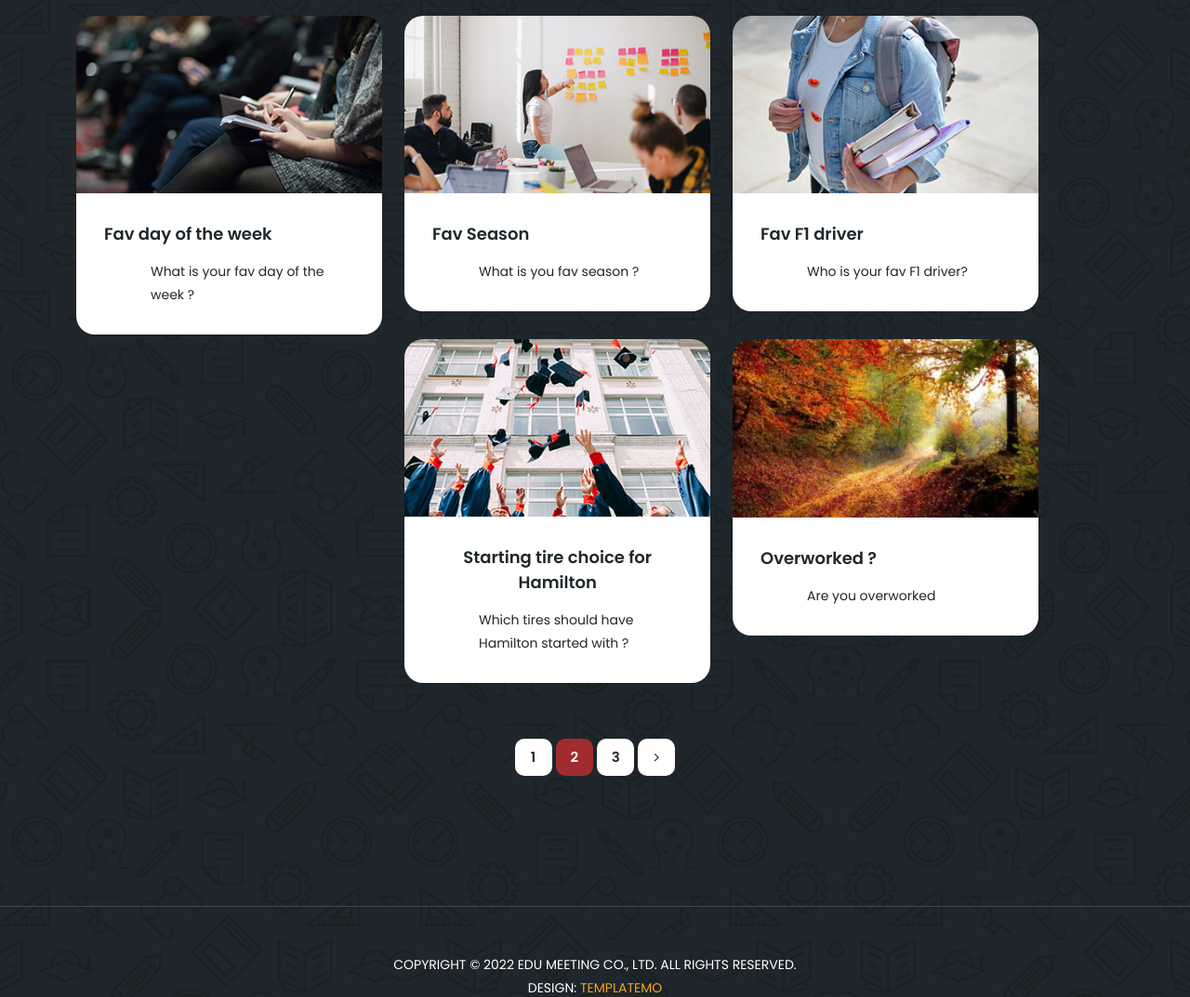
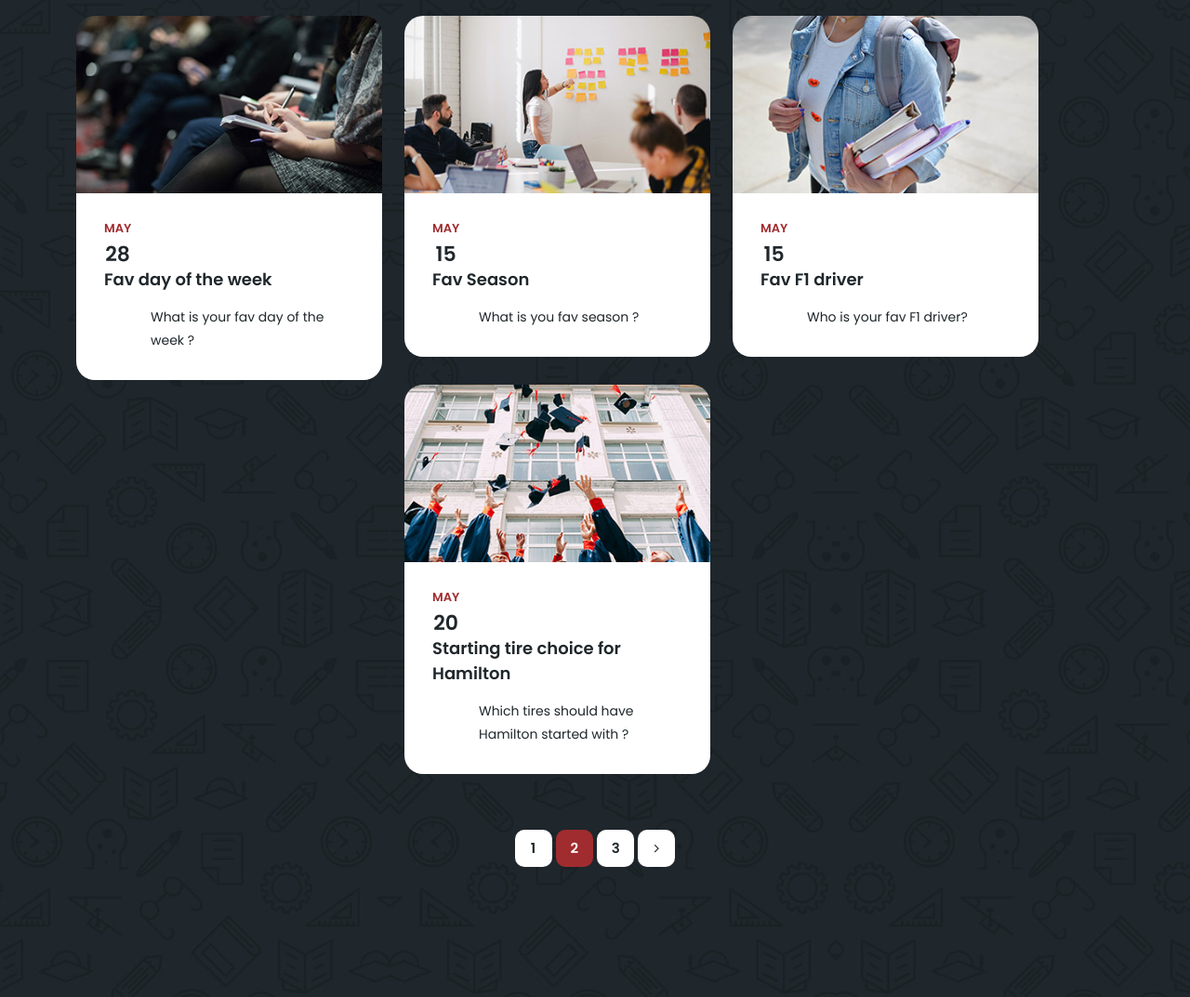
Before and after one commit to raghavendrashekhawat2/Open-Polls, a Flask app: page / in a window 1280 px wide. Shown: the part 666-1739 px from the top of the page at 93% size. Run offline with Flask 2, Linux system fonts and the light colour scheme; data comes from the database, SQL or seed files in the repository; both versions use the stored data as it was after the commit; some libraries are stand-ins or nearby versions.

Commit message:
Dates added on welcome page

```diff
--- a/Templates/welcome.html
+++ b/Templates/welcome.html
@@ -37,6 +37,9 @@ https://templatemo.com/tm-569-edu-meeting
     font-weight: 600;
     display: inline-block;
     margin-bottom: 15px;
+    text-align: left;
+    app:layout_constraintWidth_default="wrap";
+    width:250px;
     }
   </style>
   </head>
@@ -97,13 +100,18 @@ https://templatemo.com/tm-569-edu-meeting
               <div class="row grid">
                 {% for i in range(n) %}
                 <div class="col-lg-4 templatemo-item-col all soon">
+
                   <div class="meeting-item">
+
                     <div class="thumb">
                       <img src="static/l2/assets/images/meeting-0{{(i % 9) + 1}}.jpg" alt="" >
                     </div>
-                    <div class="down-content">
-                      <button value='{{ arr[i][2] }}' name="part" type="submit" class="button">{{arr[i][0]}}</button>
-                      <p>{{arr[i][1]}}</p>
+                    <div class="down-content" style="word-wrap: break-word;">
+                      <div class="date">
+                          <h6>{{["JAN","FEB","MAR","APR","MAY","JUN","JUL","AUG","SEPT","OCT","NOV","DEC"][arr[i][3]]}} <span>{{arr[i][4]}}</span></h6>
+                      </div>
+                      <button value='{{ arr[i][2] }}' name="part" type="submit" class="button" style="word-wrap:break word">{{arr[i][0]}}</button>
+                      <p >{{arr[i][1]}}</p>
                     </div>
                   </div>
                 </div>
--- a/app.py
+++ b/app.py
@@ -44,13 +44,21 @@ def login_required(f):
 def index():
     conn = sqlite3.connect('Voting_database.db')
     c = conn.cursor()
-    c.execute("SELECT pollid FROM poll_filters WHERE public == 1 ")
+    c.execute("SELECT pollid,end,start FROM poll_filters WHERE public == 1 ")
     rows = []
     public_pollids = c.fetchall()
     for row in public_pollids:
-        c.execute("SELECT pollname, quest, pollid FROM poll_data WHERE pollid == :p", {"p": row[0]})
-        this_data = c.fetchone()
-        rows.append(this_data)
+
+        if not(is_in_future(row[2] or is_in_past(row[1]))):
+            c.execute("SELECT pollname, quest, pollid FROM poll_data WHERE pollid == :p", {"p": row[0]})
+            raw_data = (c.fetchone())
+            this_data = list(raw_data)
+            month = int(row[1][5] + row[1][6]) - 1
+            day = int(row[1][8] + row[1][9])
+            this_data.append(month)
+            this_data.append(day)
+            print(this_data)
+            rows.append(this_data)
     return render_template("welcome.html", arr=rows, n=len(rows))
 
 
```
Also changed, not shown: Voting_database.db.
